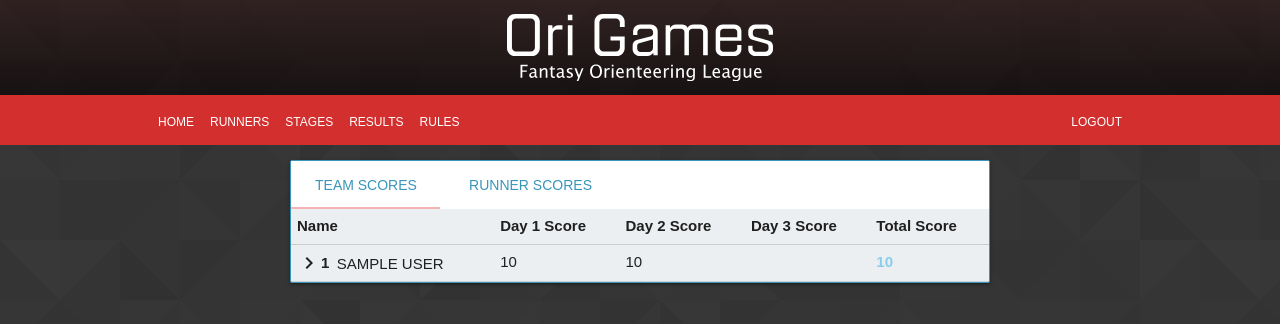
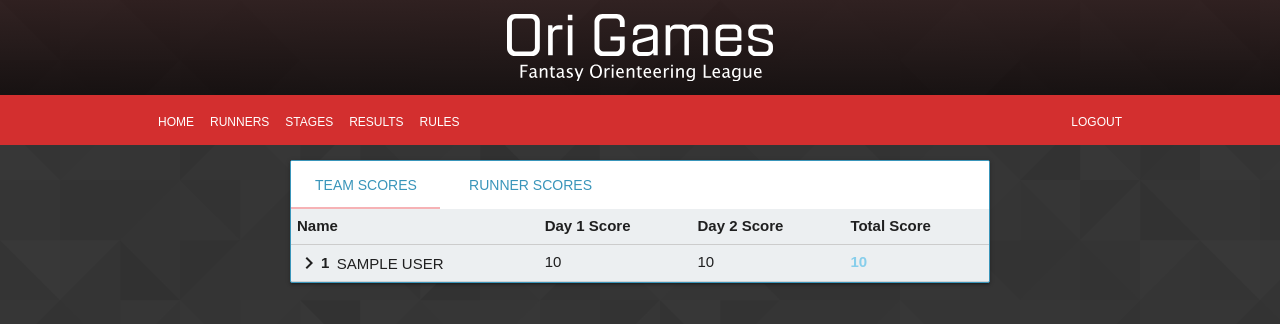
Before and after one commit to bilgeonceken/origames, a Django app: page /league/results in a window 1280 px wide. Shown: the top 324 px of the page. Run offline with Django 3.2, Linux system fonts and the light colour scheme; a user stored in the database is signed in; tables that the repository leaves empty hold one stand-in row (values such as "Sample post").

Commit message:
changed results table for 2 days

```diff
--- a/league/templates/league/results.html
+++ b/league/templates/league/results.html
@@ -29,7 +29,6 @@ Results
 		      <th>Name</th>
 					<th>Day 1 Score</th>
 					<th>Day 2 Score</th>
-                    <th>Day 3 Score</th>
 					<th>Total Score</th>
 		    </tr>
 		  </thead>
@@ -39,7 +38,6 @@ Results
 		      <td class="uppercase"><i class="material-icons">chevron_right</i><span class="num"></span>{{team.owner.first_name}} {{ team.owner.last_name }}</td>
 		      <td>{{team.stage_1_score}}</td>
 		      <td>{{team.stage_2_score}}</td>
-              <td>{{team.stage_3_score}}</td>
 		      <td class="total">{{team.total_score}}</td>
 		    </tr>
 		    <tr class="fold">
@@ -55,7 +53,6 @@ Results
 										<th>Group</th>
 										<th>Day 1 Score</th>
 										<th>Day 2 Score</th>
-                                        <th>Day 3 Score</th>
 										<th>Total Score</th>
 		              </tr>
 		            </thead>
@@ -67,7 +64,6 @@ Results
 		                <td>{{partic.group}}</td>
 		                <td>{{partic.score_1}}</td>
 		                <td>{{partic.score_2}}</td>
-		                <td>{{partic.score_3}}</td>
 		                <td>{{partic.total_score}}</td>
 		              </tr>
 									{% endfor %}
@@ -90,7 +86,6 @@ Results
 							<th class="notsorted">Group</th>
 							<th class="notsorted">Day 1 Score</th>
 							<th class="notsorted">Day 2 Score</th>
-							<th class="notsorted">Day 3 Score</th>
 							<th class="notsorted">Total Score</th>
 						</tr>
 					</thead>
@@ -104,7 +99,6 @@ Results
 							<td>{{part.group}}</td>
 							<td>{{part.score_1}}</td>
 							<td>{{part.score_2}}</td>
-							<td>{{part.score_3}}</td>
               <td>{{part.total_score}}</td>
 						</tr>
 						{% endfor %}
```
